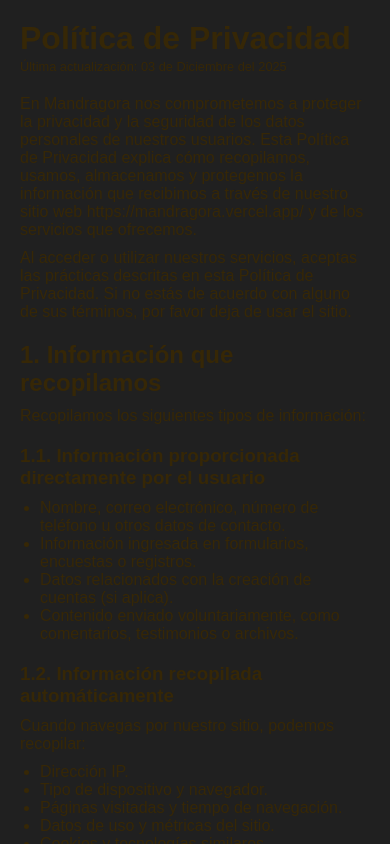
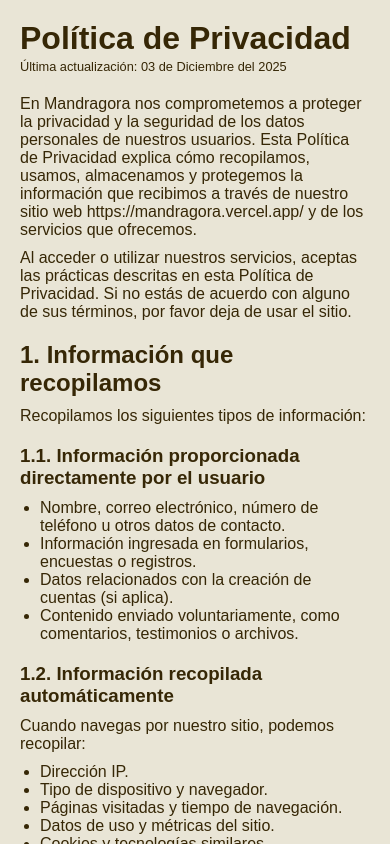
Before and after one commit to pabletefatimarocio/mandragora, a Next.js app: page /privacy-policy in a window 390 px wide. Built offline with nearby package versions, Linux system fonts and the light colour scheme; a web font is replaced by a local one.

Commit message:
privacy-policy page background fix

```diff
--- a/src/app/RootLayout.module.css
+++ b/src/app/RootLayout.module.css
@@ -11,6 +11,7 @@
 
 @media (max-width: 500px) {
   .rootLayout {
+    background-color: var(--beige);
     overflow: none;
     box-shadow: none;
     border-radius: 0px;
--- a/src/app/privacy-policy/PrivacyPolicyPage.module.css
+++ b/src/app/privacy-policy/PrivacyPolicyPage.module.css
@@ -1,4 +1,5 @@
 .container {
+  /* background-color: var(--beige); */
   position: relative;
   display: flex;
   flex-direction: column;
```
